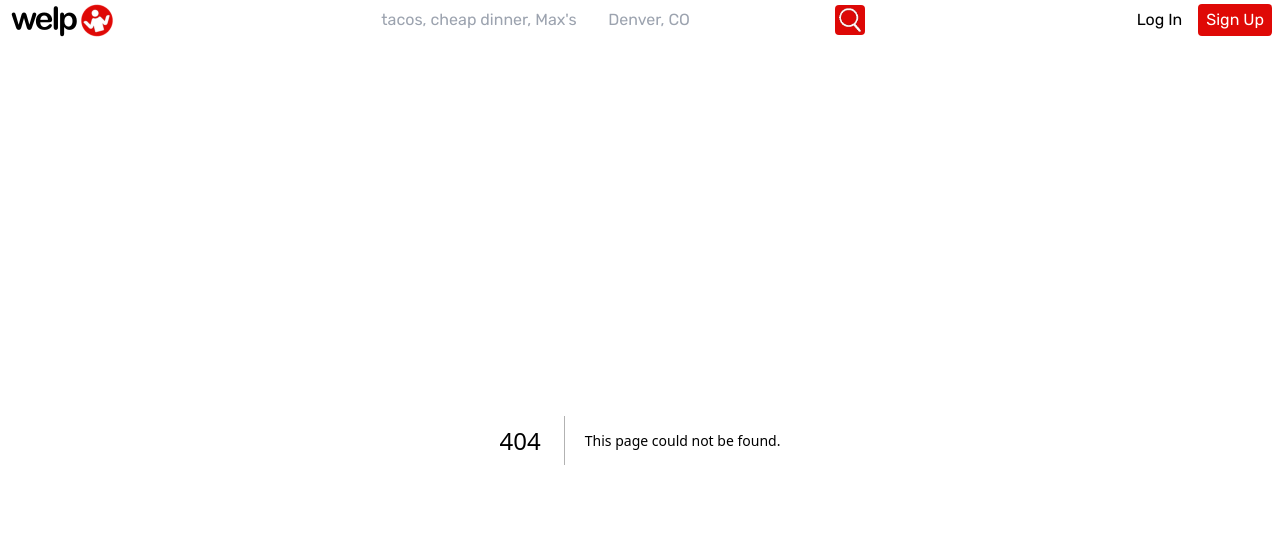
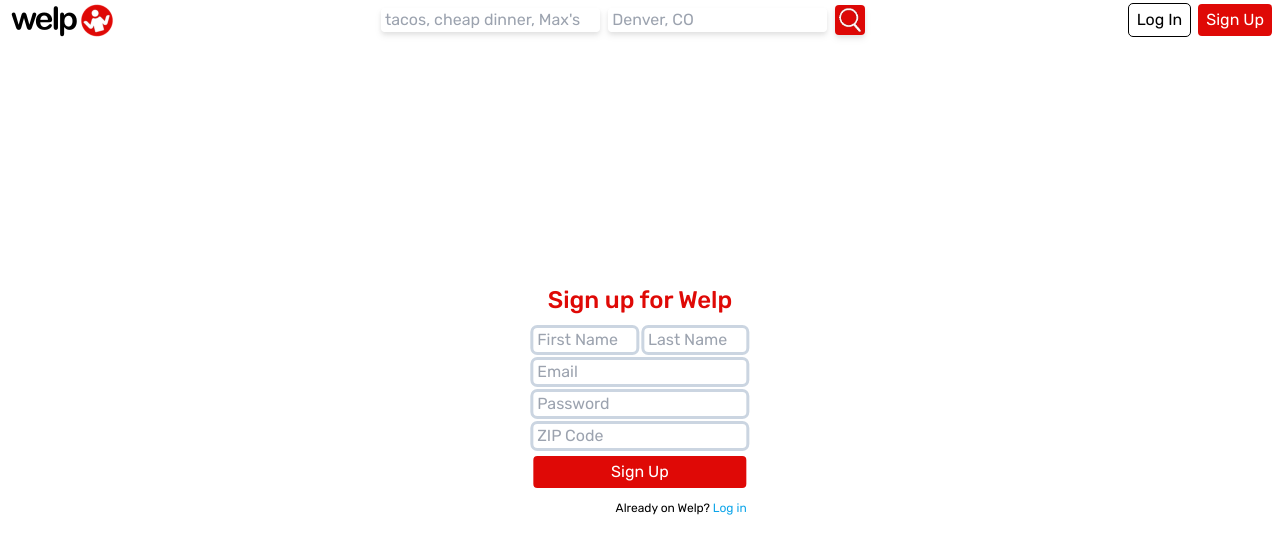
Before and after one commit to mikecoux/welp, a Next.js app in the folder client/: page /signup in a window 1280 px wide. Before the commit this address had no page. Shown: the top 554 px of the page. Built offline with nearby package versions, Linux system fonts and the light colour scheme.

Commit message:
added login and signup routes

```diff
--- a/client/app/globals.css
+++ b/client/app/globals.css
@@ -2,7 +2,7 @@
 @tailwind components;
 @tailwind utilities;
 
-:root {
+/* :root {
   --foreground-rgb: 0, 0, 0;
   --background-start-rgb: 214, 219, 220;
   --background-end-rgb: 255, 255, 255;
@@ -14,14 +14,16 @@
     --background-start-rgb: 0, 0, 0;
     --background-end-rgb: 0, 0, 0;
   }
-}
+} */
 
 body {
-  color: rgb(var(--foreground-rgb));
+  background-color: rgb(255, 255, 255);
+  color: rgb(0, 0, 0)
+  /* color: rgb(var(--foreground-rgb));
   background: linear-gradient(
       to bottom,
       transparent,
       rgb(var(--background-end-rgb))
     )
-    rgb(var(--background-start-rgb));
+    rgb(var(--background-start-rgb)); */
 }
--- a/client/app/layout.tsx
+++ b/client/app/layout.tsx
@@ -19,7 +19,7 @@
       <body className={rubik.className}>
         <Navbar />
         {children}
-        </body>
+      </body>
     </html>
   )
 }
--- /dev/null
+++ b/client/app/login/page.tsx
@@ -0,0 +1,9 @@
+import LogInForm from "@/components/LogInForm"
+
+export default function LogIn() {
+    return (
+        <div>
+            <LogInForm />
+        </div>
+    )
+}
--- /dev/null
+++ b/client/app/signup/page.tsx
@@ -0,0 +1,9 @@
+import SignUpForm from "@/components/SignUpForm"
+
+export default function SignUp() {
+    return (
+        <div>
+            <SignUpForm />
+        </div>
+    )
+}
--- a/client/components/Hero.tsx
+++ b/client/components/Hero.tsx
@@ -15,7 +15,7 @@
     useEffect(() => {
         const heroInterval = setInterval(() => {
             setHeroImgIndex(heroImgIndex => (heroImgIndex + 1) % heroImgs.length)
-        }, 2000);
+        }, 3000);
 
         return () => clearInterval(heroInterval)
     },[])
--- /dev/null
+++ b/client/components/LogInForm.tsx
@@ -0,0 +1,21 @@
+'use client'
+
+import Link from "next/link"
+import { useForm } from "react-hook-form"
+
+export default function LogInForm() {
+    const { register, handleSubmit } = useForm()
+    const onSubmit = (data:any) => console.log(data)
+
+    return (
+        <div className="flex flex-col fixed top-1/2 left-1/2 -translate-y-1/2 -translate-x-1/2 w-1/6">
+            <h3 className="text-center text-[#DF0906] font-medium text-2xl">Log in to Welp</h3>
+            <form onSubmit={handleSubmit(onSubmit)} className="flex-col my-2">
+                <input {...register('userEmail', {required: true})} placeholder=" Email" className="rounded text-black outline outline-slate-300 my-1 w-full"></input>
+                <input {...register('userPassword', {required: true})} placeholder=" Password" className="rounded text-black outline outline-slate-300 my-1 w-full"></input>
+                <br /><button type="submit" className="bg-[#DF0906] rounded text-white py-1 px-2 w-full my-1">Log In</button>
+            </form>
+            <span className="text-right text-xs">New to Welp? <Link href='/signup' className="text-sky-500">Sign up</Link></span>
+        </div>
+    )
+}
--- a/client/components/Navbar.tsx
+++ b/client/components/Navbar.tsx
@@ -6,19 +6,18 @@
 
 export default function Navbar () {
     const { register, handleSubmit } = useForm()
+    const onSubmit = (data:any) => console.log(data)
 
     return (
         <nav className="flex flex-row space-x-2 items-center justify-between mx-2">
             <Link href='/' className="justify-self-start"><Image src="/assets/welp-logo.png" width={110} height={40} alt="welp-logo"/></Link>
-            <form onSubmit={handleSubmit((data) => {
-                console.log(data)
-            })} className="space-x-2 items-center flex">
-                <input {...register('searchProducts')} placeholder="tacos, cheap dinner, Max's" className="rounded"/>
-                <input {...register('searchLocation')} placeholder="Denver, CO" className="rounded" />
-                <button type="submit"><Image src="/assets/search-icon.jpeg" alt="search" height={30} width={30} className="rounded"/></button>
+            <form onSubmit={handleSubmit(onSubmit)} className="space-x-2 items-center flex drop-shadow-md">
+                <input {...register('searchProducts')} placeholder=" tacos, cheap dinner, Max's" className="rounded text-black"/>
+                <input {...register('searchLocation')} placeholder=" Denver, CO" className="rounded" />
+                <button type="submit"><Image src="/assets/search-icon.jpeg" alt="search" height={30} width={30} className="rounded text-black"/></button>
             </form>
             <div className="space-x-2">
-                <Link href='/login'><button className="bg-white rounded hover:bg-neutral-200 py-1 px-2">Log In</button></Link>
+                <Link href='/login'><button className="bg-white rounded hover:bg-neutral-200 py-1 px-2 outline outline-1 text-black">Log In</button></Link>
                 <Link href='/signup'><button className="bg-[#DF0906] rounded text-white py-1 px-2">Sign Up</button></Link>
             </div>
         </nav>
--- /dev/null
+++ b/client/components/SignUpForm.tsx
@@ -0,0 +1,26 @@
+'use client'
+
+import Link from "next/link"
+import { useForm } from "react-hook-form"
+
+export default function LogInForm() {
+    const { register, handleSubmit } = useForm()
+    const onSubmit = (data:any) => console.log(data)
+
+    return (
+        <div className="flex flex-col fixed top-1/2 left-1/2 -translate-y-1/2 -translate-x-1/2 w-1/6">
+            <h3 className="text-center text-[#DF0906] font-medium text-2xl">Sign up for Welp</h3>
+            <form onSubmit={handleSubmit(onSubmit)} className="flex-col my-2">
+                <div className="flex flex-row">
+                    <input {...register('userFirstName', {required: true})} placeholder=" First Name" className="rounded text-black outline outline-slate-300 my-1 w-full mr-2"></input>
+                    <input {...register('userLastName', {required: true})} placeholder=" Last Name" className="rounded text-black outline outline-slate-300 my-1 w-full"></input>
+                </div>
+                <input {...register('userEmail', {required: true})} placeholder=" Email" className="rounded text-black outline outline-slate-300 my-1 w-full"></input>
+                <input {...register('userPassword', {required: true})} placeholder=" Password" className="rounded text-black outline outline-slate-300 my-1 w-full"></input>
+                <input {...register('userZipCode', {required: true})} placeholder=" ZIP Code" className="rounded text-black outline outline-slate-300 my-1 w-full"></input>
+                <br /><button type="submit" className="bg-[#DF0906] rounded text-white py-1 px-2 w-full my-1">Sign Up</button>
+            </form>
+            <span className="text-right text-xs">Already on Welp? <Link href='/login' className="text-sky-500">Log in</Link></span>
+        </div>
+    )
+}
```
